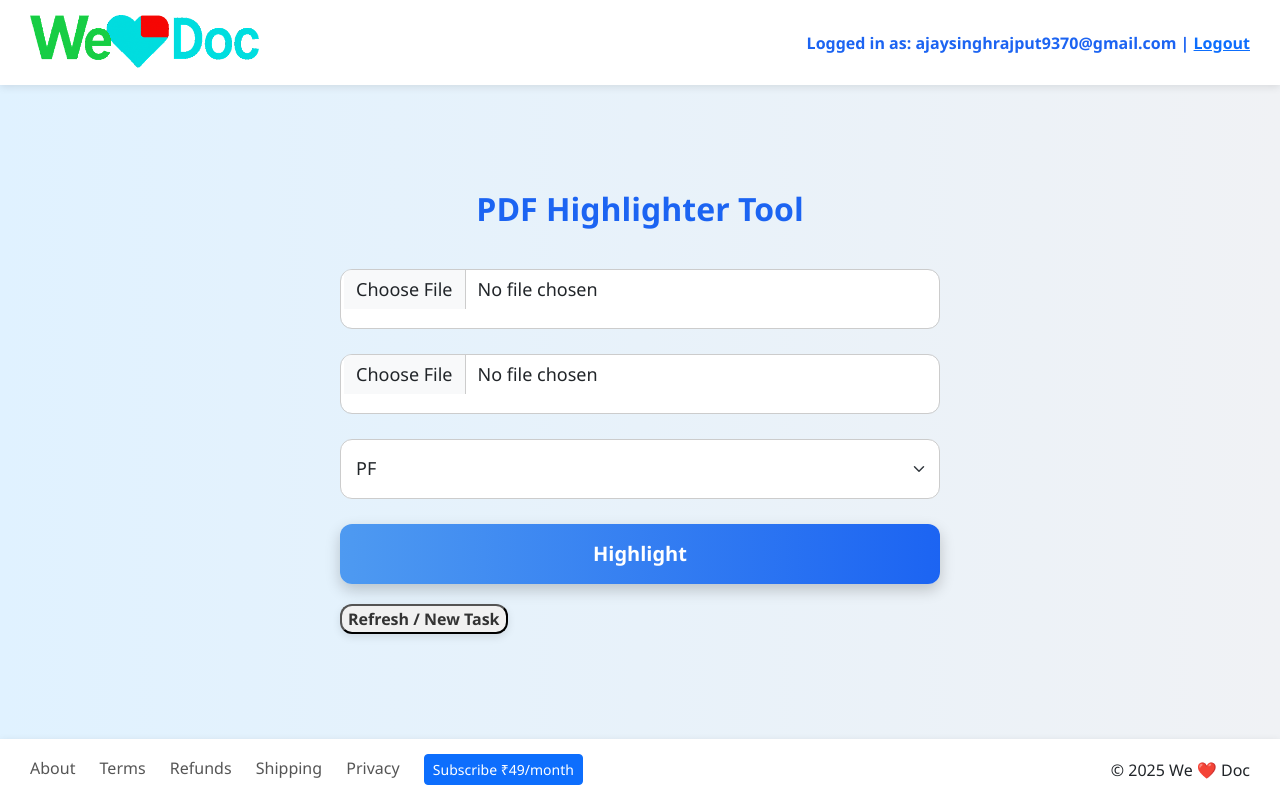
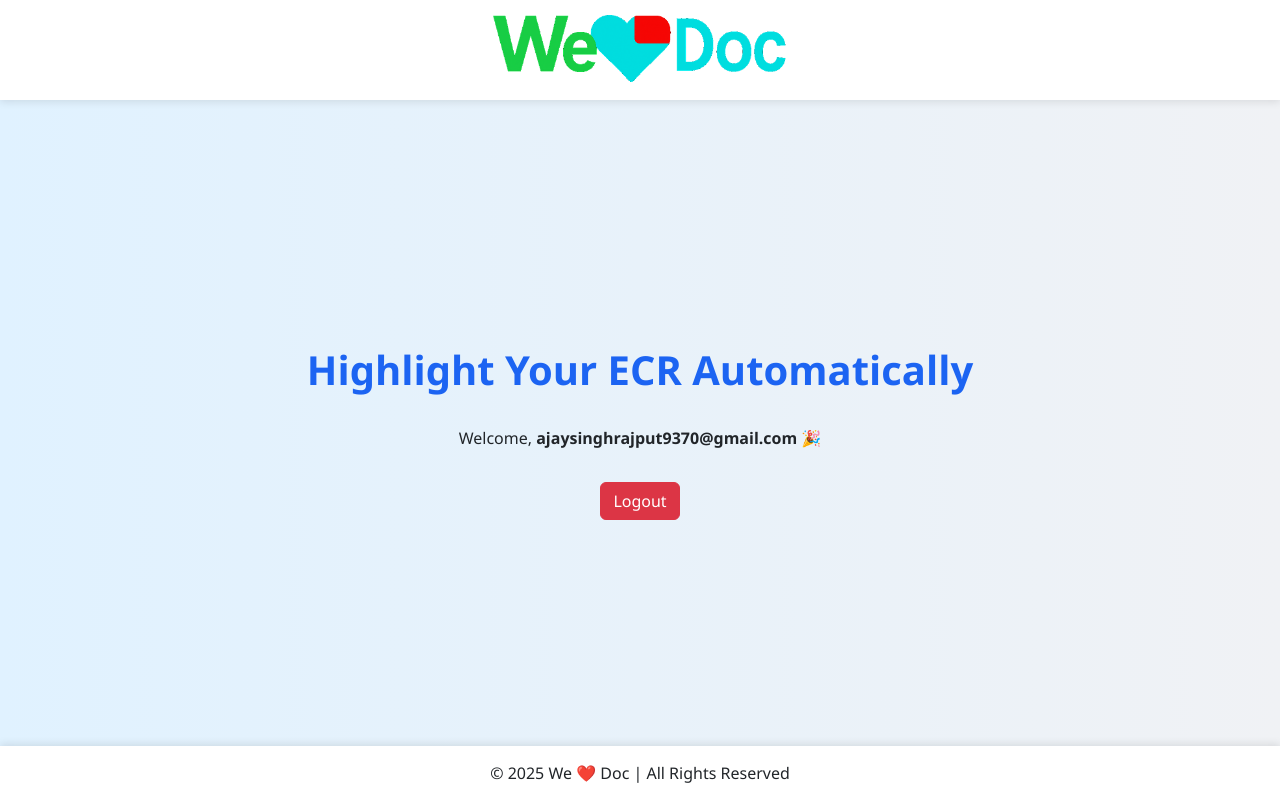
Before and after one commit to ajaysinghrajput9370/WeLoveDoc, a Flask app: page / in a window 1280 px wide. Run offline with Flask 3, Linux system fonts and the light colour scheme; a user stored in the database is signed in; data comes from the database, SQL or seed files in the repository.

Commit message:
Update index.html

```diff
--- a/templates/index.html
+++ b/templates/index.html
@@ -2,7 +2,7 @@
 <html lang="en">
 <head>
 <meta charset="UTF-8">
-<title>We ❤️ Doc - PDF Highlighter</title>
+<title>We ❤️ Doc - Highlight ECR</title>
 <link rel="stylesheet" href="https://cdn.jsdelivr.net/npm/bootstrap@5.3.0/dist/css/bootstrap.min.css">
 <style>
 body {
@@ -13,19 +13,19 @@ body {
     margin: 0;
     font-family: 'Segoe UI', sans-serif;
 }
-header, footer {
+header {
     width: 100%;
     background-color: #ffffff;
     padding: 15px 30px;
     box-shadow: 0 2px 8px rgba(0,0,0,0.1);
     display: flex;
     align-items: center;
-    justify-content: space-between;
+    justify-content: center;
     position: sticky;
     top: 0;
     z-index: 1000;
 }
-header img { height: 55px; }
+header img { height: 70px; }
 .container-main {
     flex: 1;
     display: flex;
@@ -33,13 +33,14 @@ header img { height: 55px; }
     justify-content: center;
     align-items: center;
     padding: 60px 20px;
+    text-align: center;
 }
-h2 { text-align: center; margin-bottom: 40px; font-weight: bold; color: #1c64f2; }
-form { width: 100%; max-width: 600px; }
-.form-control, .form-select {
-    height: 60px;
+h1 { font-weight: bold; color: #1c64f2; margin-top: 20px; }
+form { width: 100%; max-width: 400px; margin-top: 40px; }
+.form-control {
+    height: 55px;
     font-size: 18px;
-    margin-bottom: 25px;
+    margin-bottom: 20px;
     border-radius: 12px;
     border: 1px solid #ccc;
     padding-left: 15px;
@@ -49,9 +50,9 @@ form { width: 100%; max-width: 600px; }
     color: white;
     font-size: 20px;
     font-weight: bold;
-    min-height: 60px;
+    min-height: 55px;
     width: 100%;
-    margin-bottom: 20px;
+    margin-bottom: 15px;
     border: none;
     border-radius: 12px;
     box-shadow: 0 6px 15px rgba(0,0,0,0.2);
@@ -61,45 +62,29 @@ form { width: 100%; max-width: 600px; }
     filter: brightness(1.1);
     transform: translateY(-3px);
 }
-.btn-refresh {
-    background: #f1f1f1;
-    color: #333;
-    font-weight: bold;
-    border-radius: 12px;
-    box-shadow: 0 3px 8px rgba(0,0,0,0.1);
+footer {
+    width: 100%;
+    background: #fff;
+    text-align: center;
+    padding: 15px;
+    box-shadow: 0 -2px 8px rgba(0,0,0,0.1);
 }
-.alert-info {
-    font-size: 16px;
-    text-align: center;
-    border-radius: 12px;
-    background-color: #dbe9ff;
-    color: #1c64f2;
-    padding: 15px;
-    margin-bottom: 25px;
-}
-footer a { margin-right: 20px; text-decoration: none; color: #555; }
-.user-name { font-weight: bold; color: #1c64f2; }
 </style>
 </head>
 <body>
 
 <header>
-    <div class="logo"><img src="{{ url_for('static', filename='assets/logo.png') }}" alt="WeLoveDoc"></div>
-    <div class="user-name">
-        {% if username %}
-            Logged in as: {{ username }} | <a href="{{ url_for('logout') }}">Logout</a>
-        {% else %}
-            <a href="{{ url_for('login') }}">Login</a> | <a href="{{ url_for('signup') }}">Sign Up</a>
-        {% endif %}
+    <div class="logo">
+        <img src="{{ url_for('static', filename='assets/logo.png') }}" alt="WeLoveDoc">
     </div>
 </header>
 
 <div class="container-main">
-    <h2>PDF Highlighter Tool</h2>
+    <h1>Highlight Your ECR Automatically</h1>
 
     {% with messages = get_flashed_messages() %}
       {% if messages %}
-        <div class="alert alert-info w-100">
+        <div class="alert alert-info w-100 mt-3">
           {% for message in messages %}
             <p>{{ message }}</p>
           {% endfor %}
@@ -107,53 +92,22 @@ footer a { margin-right: 20px; text-decoration: none; color: #555; }
       {% endif %}
     {% endwith %}
 
-    <form method="post" enctype="multipart/form-data" id="highlightForm">
-        <input class="form-control" type="file" name="pdf" accept=".pdf" required>
-        <input class="form-control" type="file" name="excel" accept=".xls,.xlsx" required>
-        <select class="form-select" name="highlight_type" required>
-            <option value="pf">PF</option>
-            <option value="esic">ESIC</option>
-        </select>
-
-        <button type="submit" class="btn-custom" id="highlightBtn">Highlight</button>
-        <button type="submit" name="action" value="refresh" class="btn-refresh">Refresh / New Task</button>
+    <!-- Signup/Login Form -->
+    {% if not username %}
+    <form method="post" action="{{ url_for('signup') }}">
+        <input class="form-control" type="text" name="username" placeholder="Enter your email/username" required>
+        <input class="form-control" type="password" name="password" placeholder="Enter password" required>
+        <button type="submit" class="btn-custom">Sign Up / Login</button>
     </form>
-
-    {% if output_pdf %}
-    <div class="mt-4 w-100 text-center">
-        <a href="{{ url_for('download_file', filename='highlighted_output.pdf') }}" class="btn btn-success btn-lg">Download Highlighted PDF</a>
-    </div>
-    {% endif %}
-
-    {% if not_found_excel %}
-    <div class="mt-3 w-100 text-center">
-        <a href="{{ url_for('download_file', filename='Data_Not_Found.xlsx') }}" class="btn btn-secondary btn-lg">Download Not Found Excel</a>
-    </div>
+    {% else %}
+        <p class="mt-4">Welcome, <b>{{ username }}</b> 🎉</p>
+        <a href="{{ url_for('logout') }}" class="btn btn-danger mt-3">Logout</a>
     {% endif %}
 </div>
 
 <footer>
-    <div>
-        <a href="#">About</a>
-        <a href="#">Terms</a>
-        <a href="#">Refunds</a>
-        <a href="#">Shipping</a>
-        <a href="#">Privacy</a>
-        <a href="https://rzp.io/rzp/rCYKl98" class="btn btn-primary btn-sm">Subscribe ₹49/month</a>
-    </div>
-    <div>© 2025 We ❤️ Doc</div>
+    © 2025 We ❤️ Doc | All Rights Reserved
 </footer>
-
-<script>
-// Prevent submission if user doesn't have subscription
-document.getElementById('highlightForm').addEventListener('submit', function(e){
-    {% if not can_highlight %}
-        e.preventDefault();
-        alert("You need an active subscription to use this feature!");
-        window.location.href = "https://rzp.io/rzp/rCYKl98";
-    {% endif %}
-});
-</script>
 
 </body>
 </html>
```
